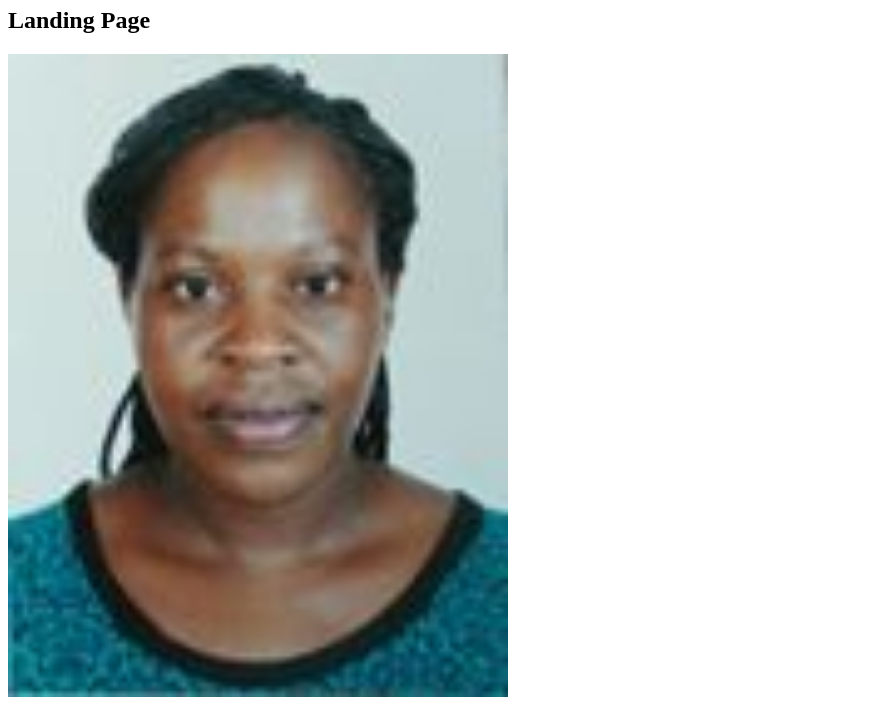
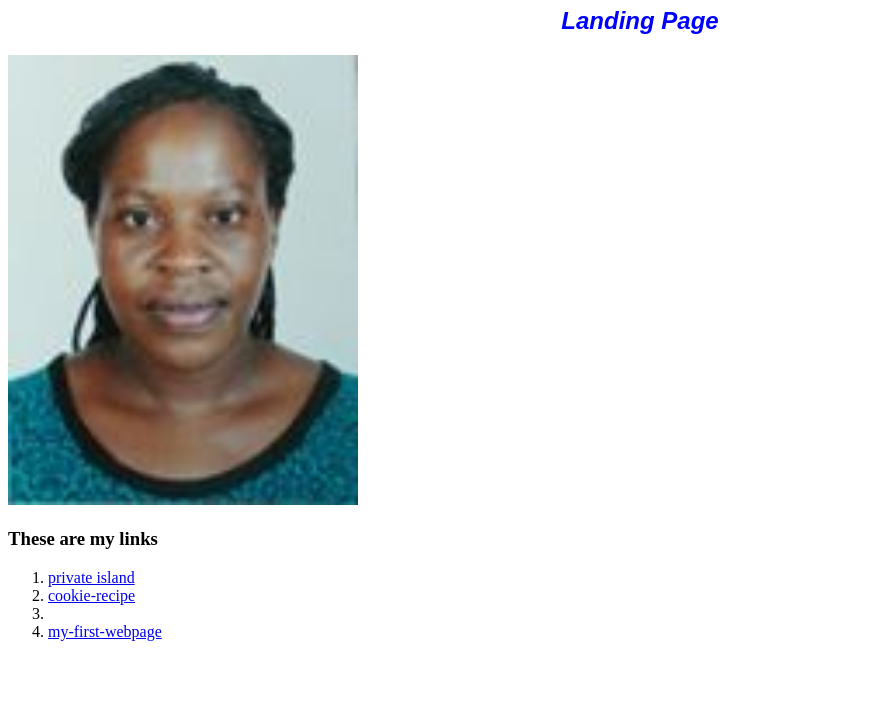
Before and after one commit to Beryle4155/portfolio, a plain HTML site: page index.html in a window 1280 px wide. Shown: the part 73-800 px from the top of the page, without its empty margins (0-870 px from the left). Drawn offline with Linux system fonts and the light colour scheme.

Commit message:
add links

```diff
--- a/css/styles.css
+++ b/css/styles.css
@@ -0,0 +1,6 @@
+h1,h2{
+  color: #0000ff;
+  text-align: center;
+  font-style:italic;
+  font-family: sans-serif;
+}
--- a/index.html
+++ b/index.html
@@ -7,7 +7,13 @@
   <body>
     <h1>BERLYNE KWAMBOKA</h1>
     <h2>Landing Page</h2>
-    <image src="images/photo.jpg" alt="my photo" width="500px%">
+    <image src="images/photo.jpg" alt="my photo" width="350px">
+      <h3>These are my links</h3>
+    <ol>
+      <li> <a href="https://github.com/Beryle4155/Private-Island.git">private island </a></li>
+<li> <a href="https://github.com/Beryle4155/cookie-recipe.git">cookie-recipe</a><li>
+  <li> <a href="https://github.com/Beryle4155/my-first-webpage.git">my-first-webpage</a></li>
+    </ol>
 
   </body>
 </html>
```
